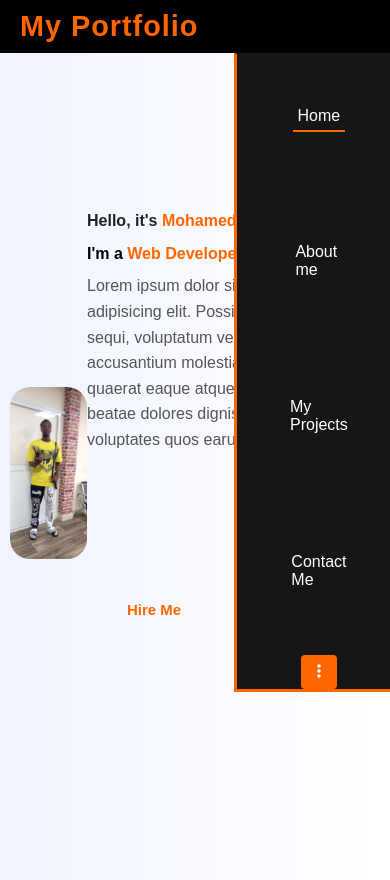
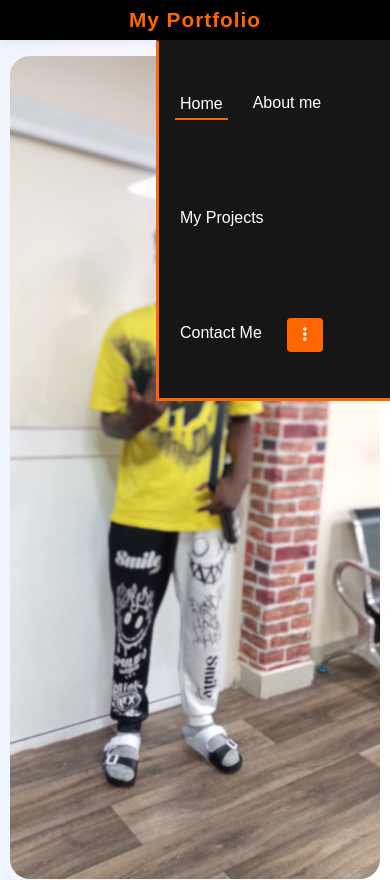
Before and after one commit to zizolee12/zizolee-portfolio, a plain HTML site: page index.html in a window 390 px wide. Shown: the top 880 px of the page. Drawn offline with Linux system fonts and the light colour scheme.

Commit message:
Add files via upload

```diff
--- a/style.css
+++ b/style.css
@@ -13,6 +13,7 @@ body{
   background-color: black;
   font-family: Arial, sans-serif;
   overflow-x: hidden;
+  font-size: 16px; /* base for rem/em units */
 }
 
 header{
@@ -23,8 +24,8 @@ header{
     display: flex;
     justify-content: space-between;
     align-items: center;
-    box-shadow: 0 4px 8px (0, 0, 0, 0.05);
-    padding: 10px 20px;
+    box-shadow: 0 0.25rem 0.5rem rgba(0,0,0,0.05);
+    padding: 0.625rem 1.25rem; /* 10px 20px */
     color: #fff;
     flex-wrap: wrap;
 }
@@ -33,7 +34,7 @@ header{
     font-size: 1.8rem;
     font-weight: bold;
     color: #ff6600;
-    letter-spacing: 1px;
+    letter-spacing: 0.0625rem; /* 1px */
     text-decoration: none;
     cursor: pointer;
     transition: 0.5s ease;
@@ -44,47 +45,52 @@ header{
 }
 
 nav a{
-    margin-left: 30px;
+    margin-left: 2rem;
     text-decoration: none;
     color: white;
     font-weight: 500;
     transition: 0.3s ease;
     font-size: 1.3rem;
-    border-bottom: 3px solid transparent;
+    border-bottom: 0.1875rem solid transparent; /* 3px */
 }
 
-nav a:hover,
+nav a:hover{
+    color: #ff6600;
+    border-bottom: 0.1875rem solid #ff6600;
+}
+
 nav a:active{
     color: #ff6600;
-    border-bottom: 3px solid #ff6600;
+    border-bottom: 0.1875rem solid #ff6600;
 }
 
 .home{
     display: flex;
     align-items: center;
     justify-content: space-between;
-    padding: 60px 10%;
+    padding: 3.75rem 10vw; /* 60px 10% */
     min-height: 100vh;
     background: linear-gradient(to right, #f0f4ff,#ffffff);
+    flex-wrap: wrap;
 }
 
 .home-img img{
     width: 100%;
-    max-width: 450px;
-    border-radius: 20px;
+    max-width: 28.125rem; /* 450px */
+    border-radius: 1.25rem; /* 20px */
     box-shadow: none;
 }
 
 .home-content{
-    max-width: 500px;
+    max-width: 31.25rem; /* 500px */
     animation: fadeInUp 1s ease forwards;
-    margin-bottom: 100px;
+    margin-bottom: 6.25rem; /* 100px */
 }
 
 .home-content h1{
     font-size: 2.8rem;
     color: #222;
-    margin-bottom: 15px;
+    margin-bottom: 0.9375rem; /* 15px */
 }
 
 .home-content h1 span{
@@ -100,24 +106,21 @@ nav a:active{
 .intro{
     font-size: 1rem;
     line-height: 1.6;
-    margin-top: 10px;
+    margin-top: 0.625rem; /* 10px */
     color: #555;
 }
 
 .hire-btn{
     text-align: center;
-    margin-top: 10px;
-}
-
-.hire-btn{
+    margin-top: 0.625rem; /* 10px */
     background: linear-gradient(130deg, black);
     color: #ff6600;
-    padding: 10px 20px;
-    font-size: 15px;
+    padding: 0.625rem 1.25rem; /* 10px 20px */
+    font-size: 0.9375rem; /* 15px */
     font-weight: bold;
     text-decoration: none;
     border: none;
-    border-radius: 20px;
+    border-radius: 1.25rem; /* 20px */
     transition: transform 0.3s ease, box-shadow 0.3s ease;
     display: inline-block;
 }
@@ -138,15 +141,15 @@ nav a:active{
     }
 }
 
-@media(max-width:950px){
+@media (max-width: 950px) {
     nav{
         position: absolute;
         top: 100%;
         right: 0;
-        width: 40%;
-        border-left: 3px solid #ff6600;
-        border-bottom: 3px solid #ff6600;
-        padding: 1rem solid;
+        width: 60vw;
+        border-left: 0.1875rem solid #ff6600;
+        border-bottom: 0.1875rem solid #ff6600;
+        padding: 1rem;
         background-color: #161616;
         border-top: 0.1rem solid rgba(0,0,0,0.1);
     }
@@ -156,7 +159,7 @@ nav a:active{
     nav a{
         display: block;
         font-size: 2rem;
-        margin: 3rem;
+        margin: 2rem 0;
     }
     nav a:hover,
     nav a:active{
@@ -164,12 +167,64 @@ nav a:active{
         border-radius: 0.5rem;
         border-bottom: 0.5rem solid #ff6600;
     }
+    .home{
+        flex-direction: column;
+        padding: 2rem 5vw;
+        text-align: center;
+    }
+    .home-content{
+        margin-bottom: 2rem;
+    }
+    .home-img img{
+        max-width: 80vw;
+        margin: 0 auto;
+    }
 }
 
+@media (max-width: 600px) {
+    header {
+        flex-direction: column;
+        padding: 0.5rem 0.5rem;
+    }
+    .logo {
+        font-size: 1.3rem;
+    }
+    .home-content h1 {
+        font-size: 2rem;
+    }
+    .home-img img {
+        max-width: 95vw;
+    }
+    .home {
+        padding: 1rem 2vw;
+    }
+}
+
+/* Navigation */
+nav {
+  display: flex;
+  gap: 1.25rem; /* 20px */
+  flex-wrap: wrap;
+  align-items: center;
+}
+
+nav a {
+  text-decoration: none;
+  color: white;
+  font-size: 1rem;
+  padding: 0.3125rem; /* 5px */
+}
+
+nav a.active {
+  border-bottom: 0.125rem solid #ff6600; /* 2px */
+}
+
+/* Dropdown styling */
 .dropdown {
   position: relative;
-    display: inline-block;
+  display: block;
 }
+
 .dropbtn {
     background-color: #ff6600;
     color: white;
@@ -182,10 +237,11 @@ nav a:active{
 .dropdown-content {
   display: none;
   position: absolute;
-    background-color: #fff;
-    min-width: 140px;
-    box-shadow: 0px 8px 16px 0px rgba(0,0,0,0.1);
+  right: 0;
+  background-color: #333;
   z-index: 1;
+  min-width: 6.25rem; /* 100px */
+  padding: 0.625rem; /* 10px */
   border-radius: 4px;
   overflow: hidden;
 }
@@ -198,76 +254,9 @@ nav a:active{
 }
 .dropdown-content a:hover {
     background-color: #f1f1f1;
+    color: #ff6600;
+    display: block;
 }
 .dropdown:hover .dropdown-content {
     display: block;
 }
-.dropdown:hover .dropbtn {
-    background-color: #ff6600;
-}
-
-/* Navigation */
-nav {
-  display: flex;
-  gap: 20px;
-  flex-wrap: wrap;
-  align-items: center;
-}
-
-nav a {
-  text-decoration: none;
-  color: white;
-  font-size: 16px;
-  padding: 5px;
-}
-
-nav a.active {
-  border-bottom: 2px solid #ff6600;
-}
-
-/* Dropdown styling */
-.dropdown {
-  position: relative;
-}
-
-.dropdown-content {
-  display: none;
-  position: absolute;
-  right: 0;
-  background-color: #333;
-  z-index: 1;
-  min-width: 100px;
-  padding: 10px;
-}
-
-.dropdown:hover .dropdown-content {
-  display: block;
-}
-
-.dropdown-content a {
-  display: block;
-  padding: 5px;
-  color: white;
-}
-
-/* Mobile responsive */
-@media (max-width: 768px) {
-  nav {
-    flex-direction: column;
-    gap: 10px;
-  }
-
-  section.home {
-    padding: 10px;
-  }
-
-  .home-content h1,
-  .home-content h3,
-  .home-content p {
-    font-size: 16px;
-  }
-
-  .hire-btn {
-    margin-top: 10px;
-  }
-}
```
Lines whose indentation alone changed are shown as unchanged.
